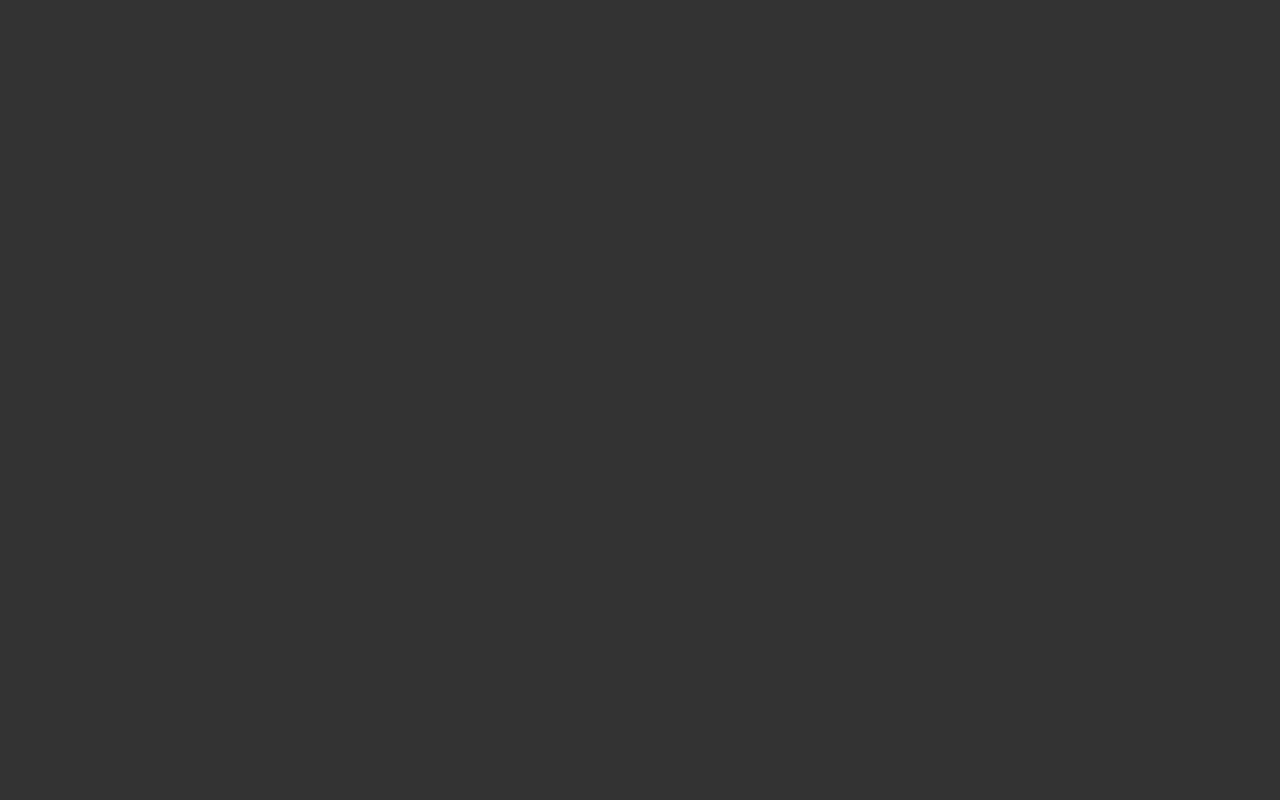
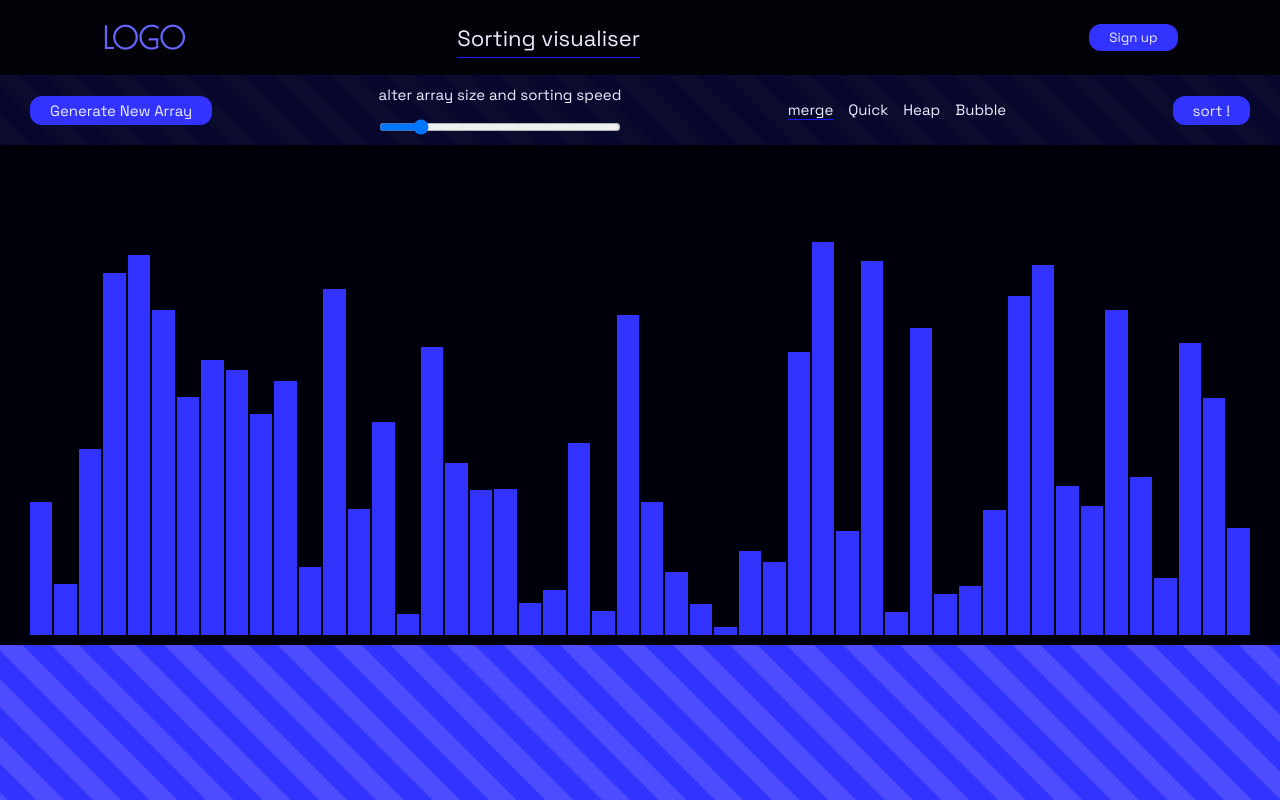
Before and after one commit to wael-boss/Algorithmic-Perspective, a React (Create React App) app: page / in a window 1280 px wide. Built offline with nearby package versions, Linux system fonts and the light colour scheme.

Commit message:
two algorithms down ...stopped by a bug on bubbleSort state change

```diff
--- a/package.json
+++ b/package.json
@@ -8,6 +8,8 @@
     "@testing-library/user-event": "^13.5.0",
     "react": "^18.2.0",
     "react-dom": "^18.2.0",
+    "react-icons": "^4.8.0",
+    "react-router-dom": "^6.9.0",
     "react-scripts": "5.0.1",
     "web-vitals": "^2.1.4"
   },
--- a/src/App.js
+++ b/src/App.js
@@ -1,8 +1,15 @@
+import { Route, Routes } from "react-router-dom";
+import Header from "./components/Header";
+import SortingVisualiser from "./pages/SortingVisualiser";
 
 
 function App() {
   return (
     <div className="App">
+      <Header/>
+      <Routes>
+        <Route path="/" element={<SortingVisualiser/>}/>
+      </Routes>
     </div>
   );
 }
--- /dev/null
+++ b/src/components/Header.js
@@ -0,0 +1,21 @@
+import { Link, NavLink } from "react-router-dom"
+
+const Header = () => {
+  return (
+    <header>
+      <div id="headerAncors">
+        <div id="logoContainer">
+          <Link to='/'>LOGO</Link>
+        </div>
+        <nav>
+          <NavLink to='/'>Sorting visualiser</NavLink>
+        </nav>
+      </div>
+      <div>
+        <button>Sign up</button>
+      </div>
+    </header>
+  )
+}
+
+export default Header
--- /dev/null
+++ b/src/css/SortingVisualiser.css
@@ -0,0 +1,42 @@
+#sortingOptionsBar{
+    background-color: #00000ada;
+    display: flex;
+    justify-content: space-between;
+    align-items: center;
+  }
+.sortingOption{
+  display: flex;
+  align-items: center;
+  gap: 15px;
+}
+.sortingOption *{
+  font-size: var(--fontSize-S);
+}
+#silderOption{
+  flex-direction: column;
+}
+#alogorithmOption>p{
+  cursor: pointer;
+  border-bottom: 1px solid transparent;
+}
+#silderOption>*{
+  width: 100%;
+}
+#sortingSection{
+  height: 500px;
+  display: flex;
+  align-items: end;
+  gap: 2px;
+  overflow: hidden;
+}
+#sortingSection>.bar{
+  flex-grow: 1;
+  background-color: var(--colorScale3);
+}
+/* #sortingSection>.bar>p{
+  position: absolute;
+  top: 100%;
+  font-size: var(--fontSize-S);
+  transform: rotate(90deg) translate(100%);
+  background-color: transparent;
+} */
--- a/src/index.css
+++ b/src/index.css
@@ -1,33 +1,51 @@
+@import url('https://fonts.googleapis.com/css2?family=Space+Grotesk&display=swap');
+@import url('https://fonts.googleapis.com/css2?family=Poiret+One&display=swap');
+
 :root{
-  --shade1:#111;
-  --shade2:#222;
-  --shade3:#333;
-  --shade4:#444;
-  --shade5:#555;
-  --color1:#000;
-  --color2:#f00;
-  --color3:#ff3838;
-  --color4:rgb(200,100,80);
-  /* --font1:'Lexend Mega', sans-serif;
-  --font2:'Spinnaker', sans-serif; */
-  --font-size-B:30px;
-  --font-size-M:25px;
-  --font-size-S:15px;
+  /*  */
+  --grayScale1:hsl(240, 65%, 2%);
+  --grayScale2:hsl(240, 100%, 2%);
+  --grayScale3:hsl(240, 65%, 5%);
+  --grayScale4:hsl(240, 65%, 8%);
+  --grayScale5:hsl(240, 65%, 12%);
+  --colorScale1:hsl(240, 100%, 50%);
+  --colorScale2:hsl(240, 100%, 55%);
+  --colorScale3:hsl(240, 100%, 60%);
+  --colorScale4:hsl(240, 100%, 65%);
+  --colorScale5:hsl(240, 100%, 70%);
+  --font1:'Poiret One', cursive;
+  --font2: 'Space Grotesk', sans-serif;
+  --fontSize-B:30px;
+  --fontSize-M:25px;
+  --fontSize-S:15px;
+  --radius-B:18px;
+  --radius-M:12px;
+  --radius-S:6px;
 }
 *{
   padding: 0;
   margin: 0;
   box-sizing: border-box;
   font-family: var(--font2);
-  /* scrollbar-color: var(--color2) var(--shade1); */
+  scrollbar-color: var(--colorScale1) var(--grayScale2);
   scrollbar-width:thin;
   scrollbar-gutter: none;
 }
-/* ::selection{
-  background-color: var(--color2);
-} */
+::selection{
+  background-color: var(--colorScale2);
+}
 *:is(p ,div ,span ,a ,button ,input ,select ,textarea){
-  color: #fff;
+  color: hsl(234, 100%, 96%);
+}
+::-webkit-scrollbar{
+  width: 5px;
+}
+::-webkit-scrollbar-track{
+  background-color: var(--grayScale2);
+}
+::-webkit-scrollbar-thumb{
+  background-color: var(--colorScale1);
+  border-radius: 30px;
 }
 html{
   overflow-x: hidden;
@@ -35,6 +53,87 @@
 body {
   margin: 0;
   min-height: 100vh;
-  background-color: var(--shade3);
+  background-color: var(--grayScale1);
   overflow-x: hidden;
 }
+body::before{
+  content: '';
+  position: fixed;
+  top: 0px;
+  bottom: 0px;
+  right: 0px;
+  left: 0px;
+  background-image: linear-gradient(45deg, #3333ff 25%, #4d4dff 25%, #4d4dff 50%, #3333ff 50%, #3333ff 75%, #4d4dff 75%, #4d4dff 100%);
+  background-size: 56.57px 56.57px;
+  z-index: -1;
+}
+/* default styles */
+button{
+  cursor: pointer;
+  border: none;
+  outline: none;
+  background-color: var(--colorScale3);
+  border-radius: var(--radius-M);
+  padding: 5px 20px;
+}
+button:is(:hover ,:focus){
+  background-color: var(--colorScale4);
+}
+input [type='text']{
+  outline: none;
+  border: 1px solid transparent;
+  background-color: var(--grayScale2);
+  padding: 3px 10px;
+  border-bottom: solid var(--colorScale5) 2px;
+  transition: all .3s ease-in-out;
+}
+input:is(:hover ,:focus){
+  border-color:var(--colorScale5);
+  background-color: var(--grayScale3);
+  border-radius: var(--radius-S);
+}
+a{
+  text-decoration: none;
+}
+a:visited{
+  color: hsl(234, 100%, 96%);
+}
+/* header */
+header{
+  width: 100%;
+  display: flex;
+  justify-content: space-between;
+  align-items: center;
+  padding: 20px 8%;
+  background-color: var(--grayScale1);
+}
+#logoContainer>a{
+  font:700 var(--fontSize-B) var(--font1);
+  color: var(--colorScale5);
+}
+#headerAncors{
+  width: 50%;
+  display: flex;
+  justify-content: space-between;
+  align-items: center;
+}
+nav>a{
+  font-size: calc(var(--fontSize-M) - 3px);
+  border-bottom: 1px solid transparent;
+  padding-bottom: 5px;
+}
+nav>a:not(:first-child){
+  margin-left: 50px;
+}
+nav>a:is(.active ,:hover ,:focus){
+  border-bottom-color:var(--colorScale2);
+}
+section{
+  padding: 10px 30px;
+}
+section:nth-child(even){
+  background-color: var(--grayScale2);
+}
+section:nth-child(odd){
+  background-color: var(--grayScale1);
+}
--- a/src/index.js
+++ b/src/index.js
@@ -2,10 +2,13 @@
 import ReactDOM from 'react-dom/client';
 import './index.css';
 import App from './App';
+import { BrowserRouter } from 'react-router-dom';
 
 const root = ReactDOM.createRoot(document.getElementById('root'));
 root.render(
   <React.StrictMode>
-    <App />
+    <BrowserRouter>
+        <App />
+    </BrowserRouter>
   </React.StrictMode>
 );
--- /dev/null
+++ b/src/pages/SortingVisualiser.js
@@ -0,0 +1,105 @@
+import { useEffect, useMemo, useRef } from 'react'
+import { useState } from 'react'
+import '../css/SortingVisualiser.css'
+const SortingVisualiser = () => {
+    // sorting algos
+    // merge sort
+    const merge=(firstHalf ,secondHalf)=>{
+        const result=[]
+        while(firstHalf.length && secondHalf.length){
+            if(firstHalf[0]<secondHalf[0]){
+                result.push(firstHalf.shift())
+            }else{
+                result.push(secondHalf.shift())
+            }
+        }
+        return [...result ,...firstHalf ,...secondHalf]
+    }
+    const mergeSort=(array)=>{
+        if(array.length<2) return array
+        const midPoint=Math.floor(array.length/2)
+        const firstHalf=array.splice(0 ,midPoint)
+        return merge(mergeSort(firstHalf) ,mergeSort(array))
+    }
+    // bubble sort
+    const bubbleSort=(array)=>{
+    let result=array
+    for(let i=0;i<result.length;i++){
+        for(let j=0;j<result.length-i;j++){
+            if(result[j]>result[j+1]){
+                const big=result[j]
+                result[j]=result[j+1]
+                result[j+1]=big
+            }
+        }
+    }
+    return result
+    }
+    const heapSort=(array)=>{
+        const result=array.sort((a,b)=>a-b)
+        return result
+    }
+    // end
+    const [width ,setWidth]=useState(50)
+    const [mainArray ,setMainArray]=useState([])
+    const [max ,setMax]=useState(100)
+    const [algo ,setAlgo]=useState(1)
+    const graphRef=useRef()
+    const newArray=()=>{
+        const arr=[]
+        for(let i=0;i<width;i++){
+            arr.push(Math.floor(Math.random() * (400 - 4 + 1) + 4))
+        }
+        return arr
+    }
+    useEffect(()=>{
+        setMainArray(newArray())
+    },[width])
+    useEffect(()=>{
+        setMax(Math.floor((graphRef.current.clientWidth-60) / 4))
+    },[])
+  return (
+    <main>
+        <section id="sortingOptionsBar">
+            <div className="sortingOption" id="generateArrayOption">
+                <button onClick={()=>setMainArray(newArray())}>Generate New Array</button>
+            </div>
+            <div className="sortingOption" id="silderOption">
+                <p>alter array size and sorting speed</p>
+                <input
+                type='range'
+                min='4'
+                max={max}
+                value={width}
+                onChange={e=>setWidth(e.target.value)}
+                />
+            </div>
+            <div className="sortingOption" id="alogorithmOption">
+                <p style={{borderBottomColor:algo===1? 'var(--colorScale2)' : ''}} onClick={()=>setAlgo(1)}>merge</p>
+                <p style={{borderBottomColor:algo===2? 'var(--colorScale2)' : ''}} onClick={()=>setAlgo(2)}>Quick</p>
+                <p style={{borderBottomColor:algo===3? 'var(--colorScale2)' : ''}} onClick={()=>setAlgo(3)}>Heap</p>
+                <p style={{borderBottomColor:algo===4? 'var(--colorScale2)' : ''}} onClick={()=>setAlgo(4)}>Bubble</p>
+            </div>
+            <div className="sortingOption" id="sortOption">
+                <button onClick={
+                ()=>setMainArray(
+                    algo===1 ? mergeSort(mainArray) :
+                    algo===2 ? {/*quick */}:
+                    algo===3 ? {/*heap */}:
+                    bubbleSort(mainArray)
+                )
+                }>sort !</button>
+            </div>
+        </section>
+        <section id="sortingSection" ref={graphRef}>
+            {mainArray.length ? mainArray.map((value ,indx)=>{
+                return(
+                    <div className='bar' key={indx} title={value} style={{height:`${value}px`}}></div>
+                )
+            }) : <p>error</p>}
+        </section>
+    </main>
+  )
+}
+
+export default SortingVisualiser
```
Also changed, not shown: 1 other file (tests, documents, lock files or other folders).
